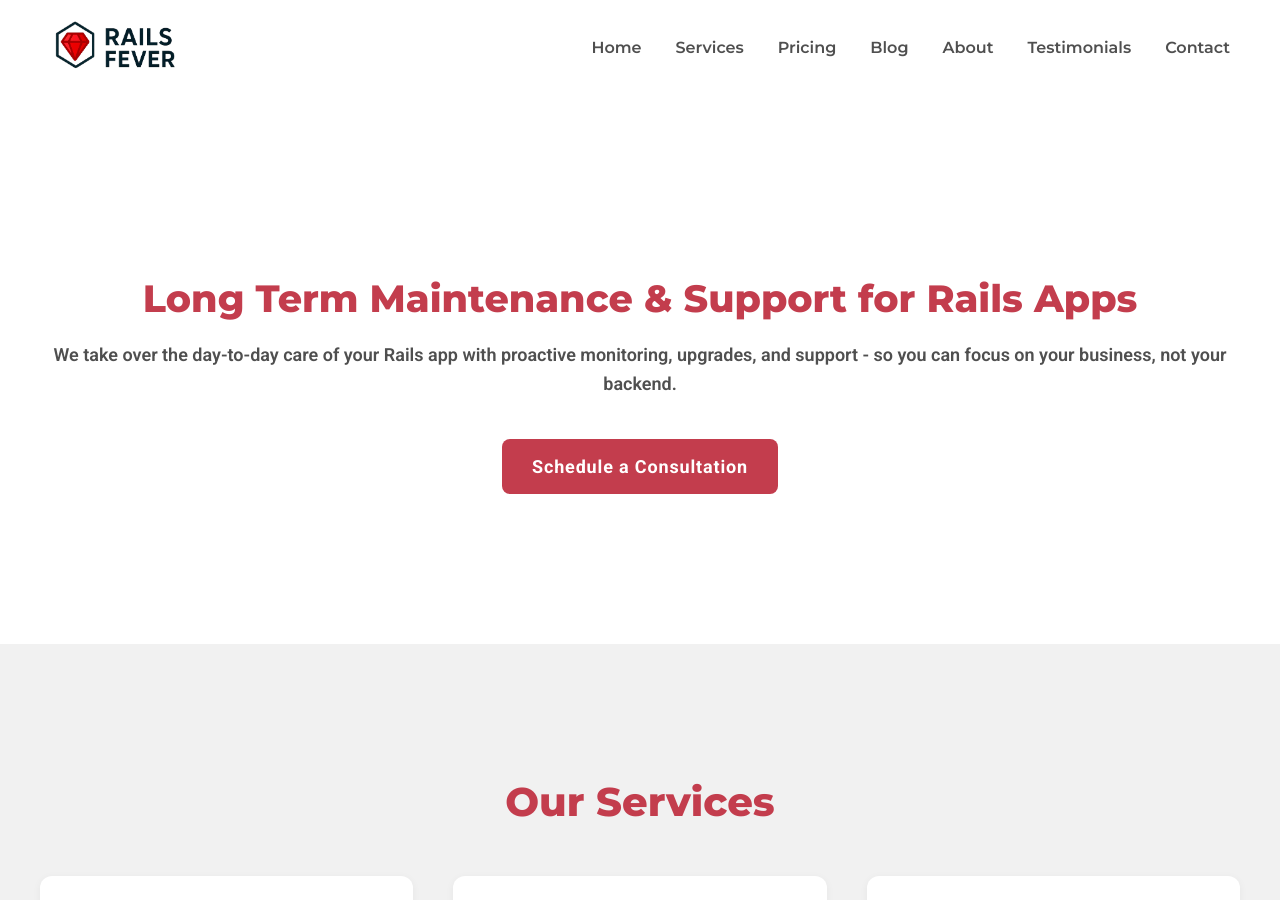
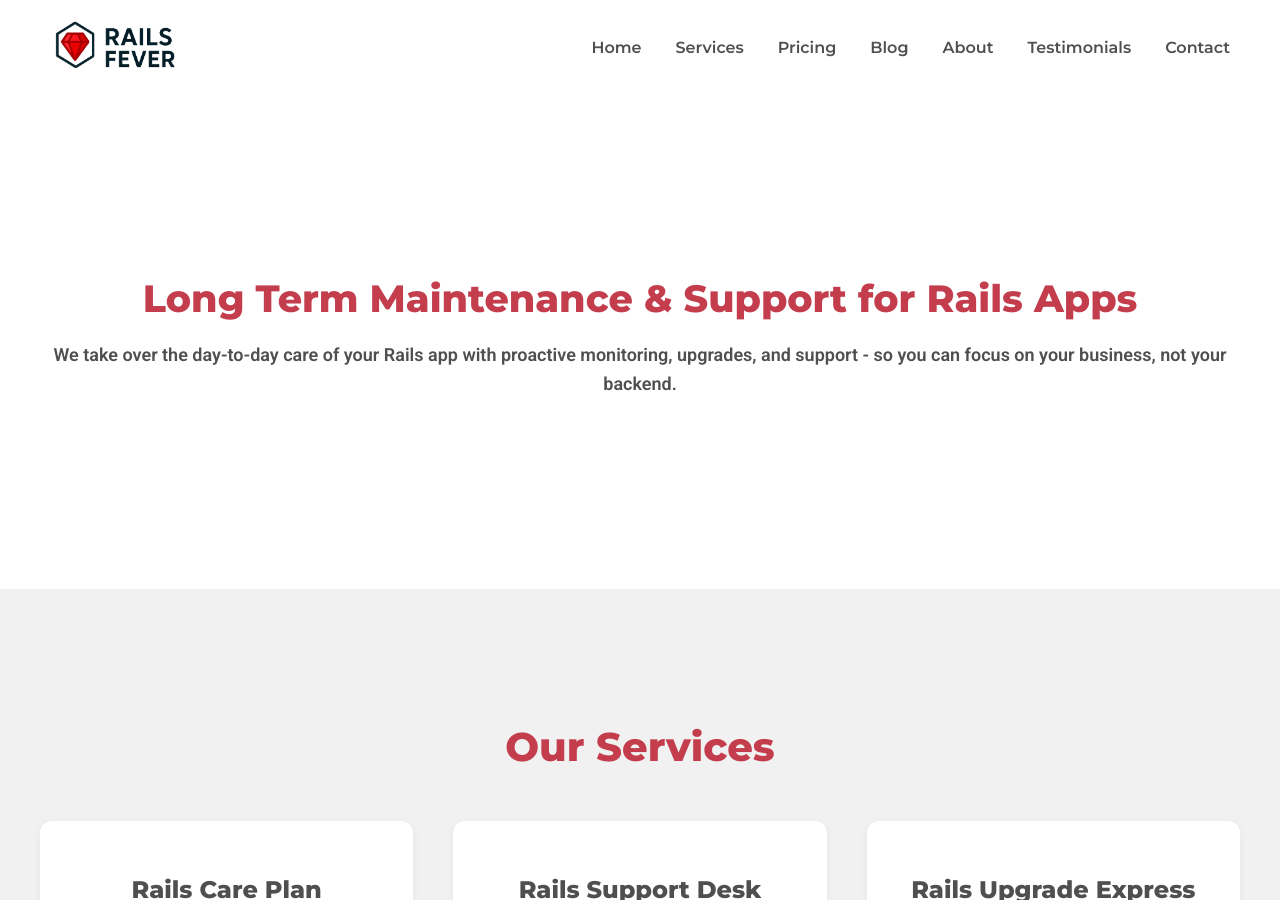
Before and after one commit to waleo/railsfever-05-2025, a Jekyll site: the page built from index.html, in a window 1280 px wide and 900 px high. Built offline with Jekyll 4.4.1, drawn with Linux system fonts in a browser that asks for light colours.

Commit message:
Remove top schedule a consultation CTA

```diff
--- a/index.html
+++ b/index.html
@@ -8,7 +8,6 @@ description: Rails Fever handles day-to-day maintenance of your Rails app with p
   <section class="hero">
     <h1 class="hero-title">Long Term Maintenance & Support for Rails Apps</h1>
     <p class="hero-subtitle">We take over the day-to-day care of your Rails app with proactive monitoring, upgrades, and support - so you can focus on your business, not your backend.</p>
-    <a href="{{ site.schedule_meeting_link }}" target="_blank" class="cta-button">Schedule a Consultation</a>
   </section>
 
   <section id="services" class="services">
```
